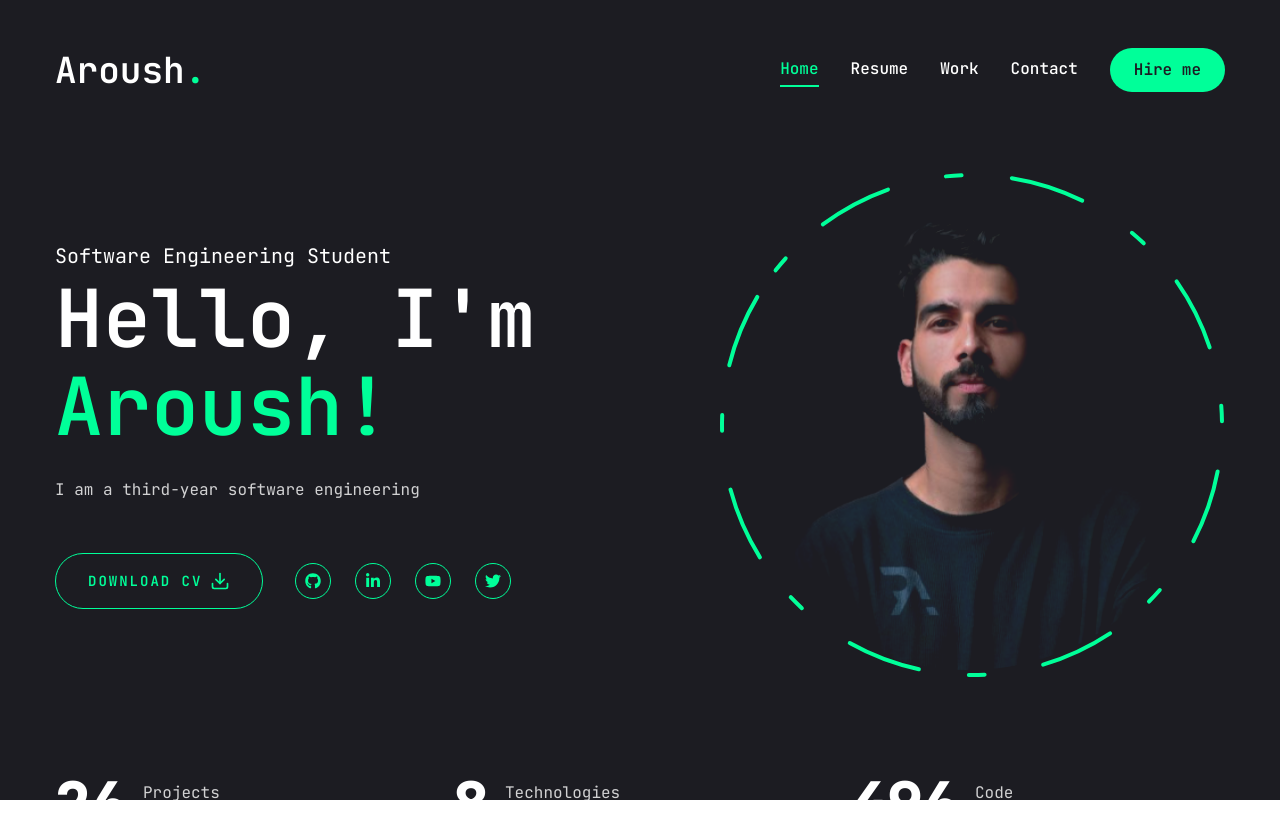
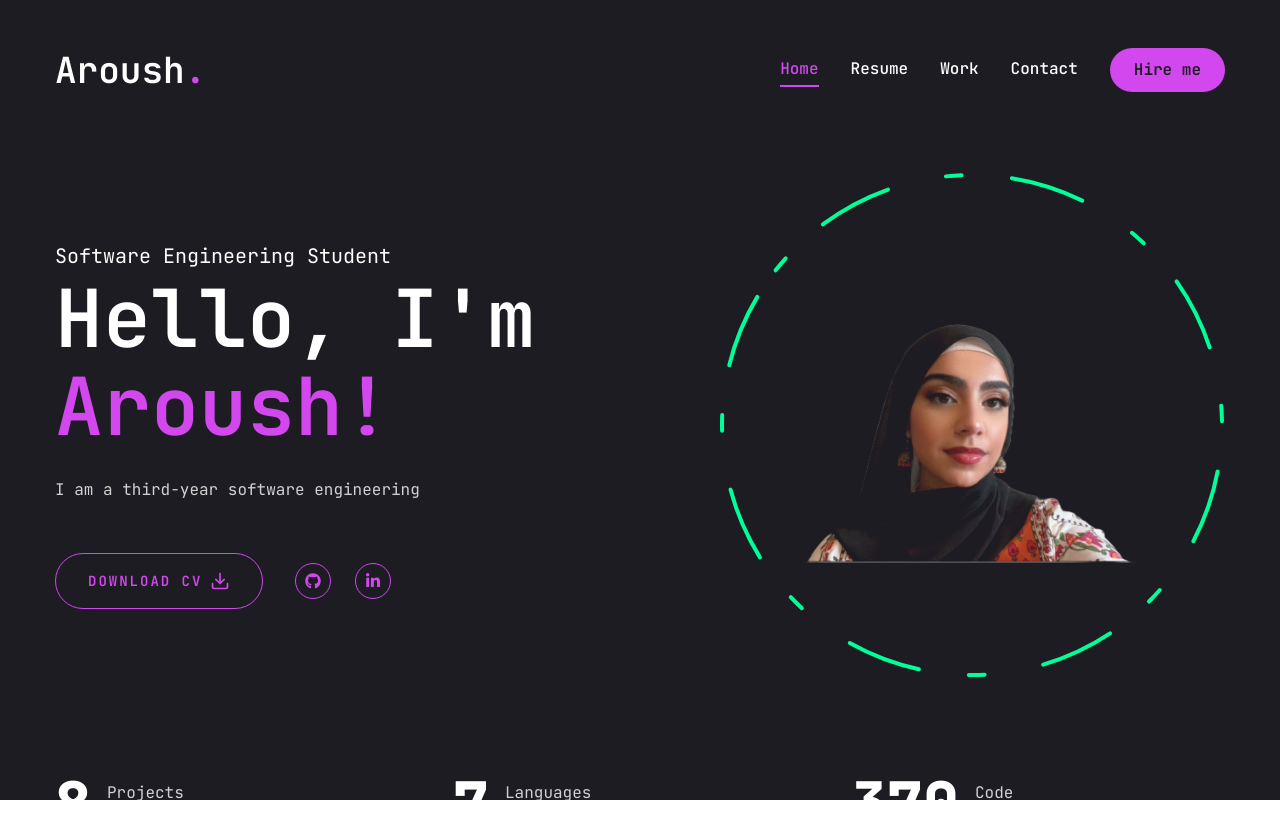
Before and after one commit to aroushq1/PersonalPortfolio, a Next.js app in the folder portfolio/: page / in a window 1280 px wide. Shown: the top 838 px of the page. Built offline with nearby package versions, Linux system fonts and the light colour scheme.

Commit message:
fixing photo

```diff
--- a/portfolio/app/globals.css
+++ b/portfolio/app/globals.css
@@ -16,7 +16,7 @@
     @apply text-[20px] xl:text-[24px] leading-[1.1] font-semibold;
   }
   .text-outline {
-    -webkit-text-stroke: 1px #ffffff;
+    -webkit-text-stroke: 1px #d247ee;
   }
 
   .text-outline-hover {
--- a/portfolio/components/Social.jsx
+++ b/portfolio/components/Social.jsx
@@ -5,8 +5,6 @@ import { FaGithub, FaLinkedinIn, FaYoutube, FaTwitter } from "react-icons/fa";
 const socials = [
   { icon: <FaGithub />, path: "" },
   { icon: <FaLinkedinIn />, path: "" },
-  { icon: <FaYoutube />, path: "" },
-  { icon: <FaTwitter />, path: "" },
 ];
 
 const Social = ({ containerStyles, iconStyles }) => {
--- a/portfolio/components/Stats.jsx
+++ b/portfolio/components/Stats.jsx
@@ -4,15 +4,15 @@ import CountUp from "react-countup";
 
 const stats = [
   {
-    num: 26,
+    num: 8,
     text: "Projects completed",
   },
   {
-    num: 8,
-    text: "Technologies mastered",
+    num: 7,
+    text: "Languages mastered",
   },
   {
-    num: 500,
+    num: 373,
     text: "Code commits",
   },
 ];
--- a/portfolio/tailwind.config.js
+++ b/portfolio/tailwind.config.js
@@ -26,8 +26,8 @@ module.exports = {
       colors: {
         primary: "#1c1c22",
         accent: {
-          DEFAULT: "#00ff99",
-          hover: "#00e187",
+          DEFAULT: "#d247ee",
+          hover: "#d247ee",
         },
       },
 
```
Also changed, not shown: portfolio/components/Stairs.jsx (+7 -6 lines), portfolio/public/assets/photo.png.
